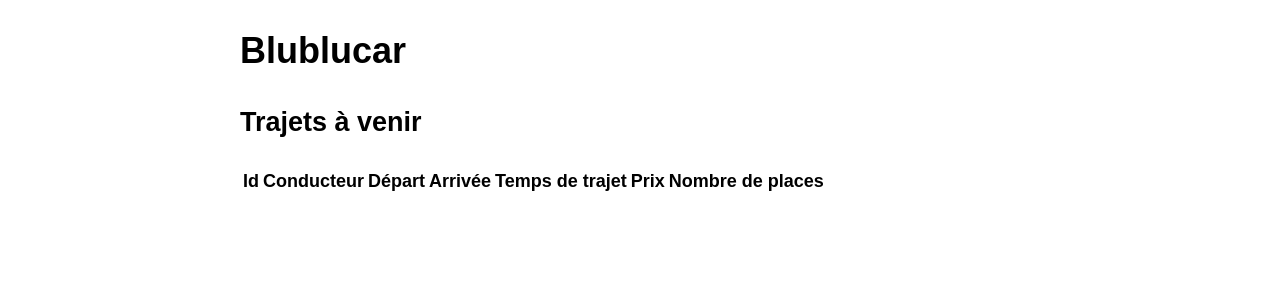
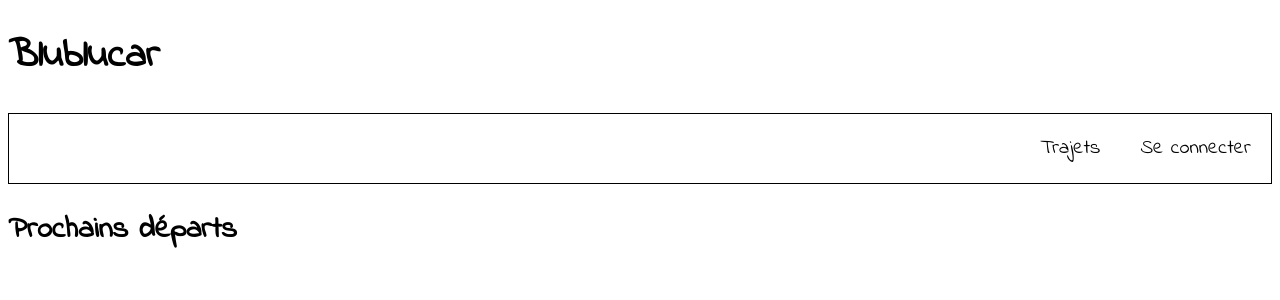
Before and after one commit to Vanane/Blublucar, a Symfony app: template templates/trajet/index.html.twig in a window 1280 px wide. Shown: the top 300 px of the page. Run offline with Twig, Linux system fonts and the light colour scheme; the template is opened without the code that fills it, so the values that code supplies are empty; some libraries are stand-ins or nearby versions.

Commit message:
Ajout login et début de design

```diff
--- /dev/null
+++ b/public/css.css
@@ -0,0 +1,69 @@
+*
+{
+    font-family: 'Indie Flower';
+}
+
+body
+{
+    font-size:20px;
+}
+
+a
+{
+    color:black;
+    text-decoration: none;
+}
+
+.shadow
+{
+    transition:background-color 0.1s;
+}
+
+.shadow:hover
+{
+    background-color:#eee;
+    transition:background-color 0.1s;
+}
+
+.but
+{
+    position:relative;
+    display:block;
+    width:auto;
+    padding:1em;
+    float:right;
+    background-color:#fff;
+}
+
+.menu-bar
+{
+    position:relative;
+    display:block;
+    width:100%;
+    height:auto;
+    border:1px black solid;
+    box-sizing: border-box;
+    overflow: auto;
+}
+
+.trajet-wrapper, .trajet-wrapper div
+{
+    position:relative;
+    display:block;
+    height:auto;
+    overflow:auto;
+    padding:0.5em;
+    box-sizing:border-box;
+}
+.trajet-wrapper
+{
+    width:100%;
+    border-top: solid 1px black;
+}
+
+
+.trajet-wrapper div
+{
+    width:50%;
+    float:left;
+}
--- a/src/Entity/User.php
+++ b/src/Entity/User.php
@@ -6,6 +6,7 @@
 use Doctrine\Common\Collections\Collection;
 use Doctrine\ORM\Mapping as ORM;
 use Symfony\Component\Security\Core\User\UserInterface;
+use Symfony\Component\Security\Core\encoder\UserPasswordEncoderInterface;
 
 /**
  * @ORM\Entity(repositoryClass="App\Repository\UserRepository")
--- a/templates/base.html.twig
+++ b/templates/base.html.twig
@@ -2,11 +2,18 @@
 <html>
     <head>
         <meta charset="UTF-8">
-        <title>{% block title %}Welcome!{% endblock %}</title>
+        <link href="https://fonts.googleapis.com/css?family=Indie+Flower&display=swap" rel="stylesheet">
+        <link rel="stylesheet" type="text/css" href="/css.css">
+        <title>{% block title %}Blublucar{% endblock %}</title>
         {% block stylesheets %}{% endblock %}
     </head>
     <body>
-        {% block body %}{% endblock %}
+    <a href="/"><h1>{% block titre %}Blublucar{% endblock %}</h1></a>
+    {% include "./menu.html.twig" %}
+    <h2>{% block soustitre %}Le covoiturage des vrais bonhommes !{% endblock %}</h2>
+
+        {% block body %}
+        {% endblock %}
         {% block javascripts %}{% endblock %}
     </body>
 </html>
--- /dev/null
+++ b/templates/menu.html.twig
@@ -0,0 +1,12 @@
+<div class="menu-bar">
+    {% if is_granted('IS_AUTHENTICATED_REMEMBERED') %}
+        <a class="but shadow" href="/logout/">Se déconnecter</a>
+        <a class="but shadow" href="/profil/">Profil</a>
+        <a class="but shadow" href="/reservation/">Vos Réservations</a>
+        <a class="but shadow" href="/commentaire/self">Vos Commentaires</a>
+        <a class="but shadow" href="/trajet/self">Vos Trajets</a>
+    {% else %}
+        <a class="but shadow" href="/login/">Se connecter</a>
+    {% endif %}
+    <a class="but shadow" href="/trajet/liste/">Trajets</a>
+</div>
--- a/templates/trajet/index.html.twig
+++ b/templates/trajet/index.html.twig
@@ -1,38 +1,20 @@
 {% extends 'base.html.twig' %}
 
-{% block title %}Blublucar{% endblock %}
+{% block soustitre %}Prochains départs{% endblock %}
 
 {% block body %}
+
 <style>
     .example-wrapper { margin: 1em auto; max-width: 800px; width: 95%; font: 18px/1.5 sans-serif; }
     .example-wrapper code { background: #F5F5F5; padding: 2px 6px; }
 </style>
 
 <div class="example-wrapper">
-    <h1>Blublucar</h1>
-    <h2>Trajets à venir</h2>
-    <table>
-        <tr>
-            <th>Id</th>
-            <th>Conducteur</th>
-            <th>Départ</th>
-            <th>Arrivée</th>
-            <th>Temps de trajet</th>
-            <th>Prix</th>
-            <th>Nombre de places</th>
-        </tr>
-{% for trajet in trajets %}
-        <tr>
-            <td>{{ trajet.id }}</td>
-            <td>{{ trajet.conducteur }}</td>
-            <td>{{ trajet.pointDepart }}</td>
-            <td>{{ trajet.pointArrivee }}</td>
-            <td>{{ trajet.tempsTrajet }}</td>
-            <td>{{ trajet.prix }}</td>
-            <td>{{ trajet.nbPlaces }}</td>
-            <td>{{ trajet.date.format('y-m-d h:i:s') }}</td>
-        </tr>
-{% endfor %}
-    </table>
+        {% for trajet in trajets %}
+        <a class="trajet-wrapper shadow" href={{ path("trajet.detail", {'id' : trajet.id}) }}>
+            <div> Id Trajet : {{ trajet.id }} </div>
+            <div> Trajet : {{ trajet.pointDepart }} -> {{ trajet.pointArrivee }}</div>
+        </a>
+        {% endfor %}
 </div>
 {% endblock %}
```
Also changed, not shown: config/routes.yaml (+13 -0 lines), src/Controller/SecurityController.php (added, +36 -0 lines), src/Controller/TrajetController.php (+29 -0 lines), src/DataFixtures/UserFixtures.php (+28 -9 lines), src/Repository/ReservationRepository.php (+16 -0 lines), src/Repository/TrajetRepository.php (+15 -0 lines), src/Security/LoginFormAuthenticator.php (added, +97 -0 lines), templates/security/login.html.twig (added, +42 -0 lines), templates/trajet/detail.html.twig (added, +21 -0 lines), templates/trajet/liste.html.twig (added, +12 -0 lines), var/data.db, 1 other file.
